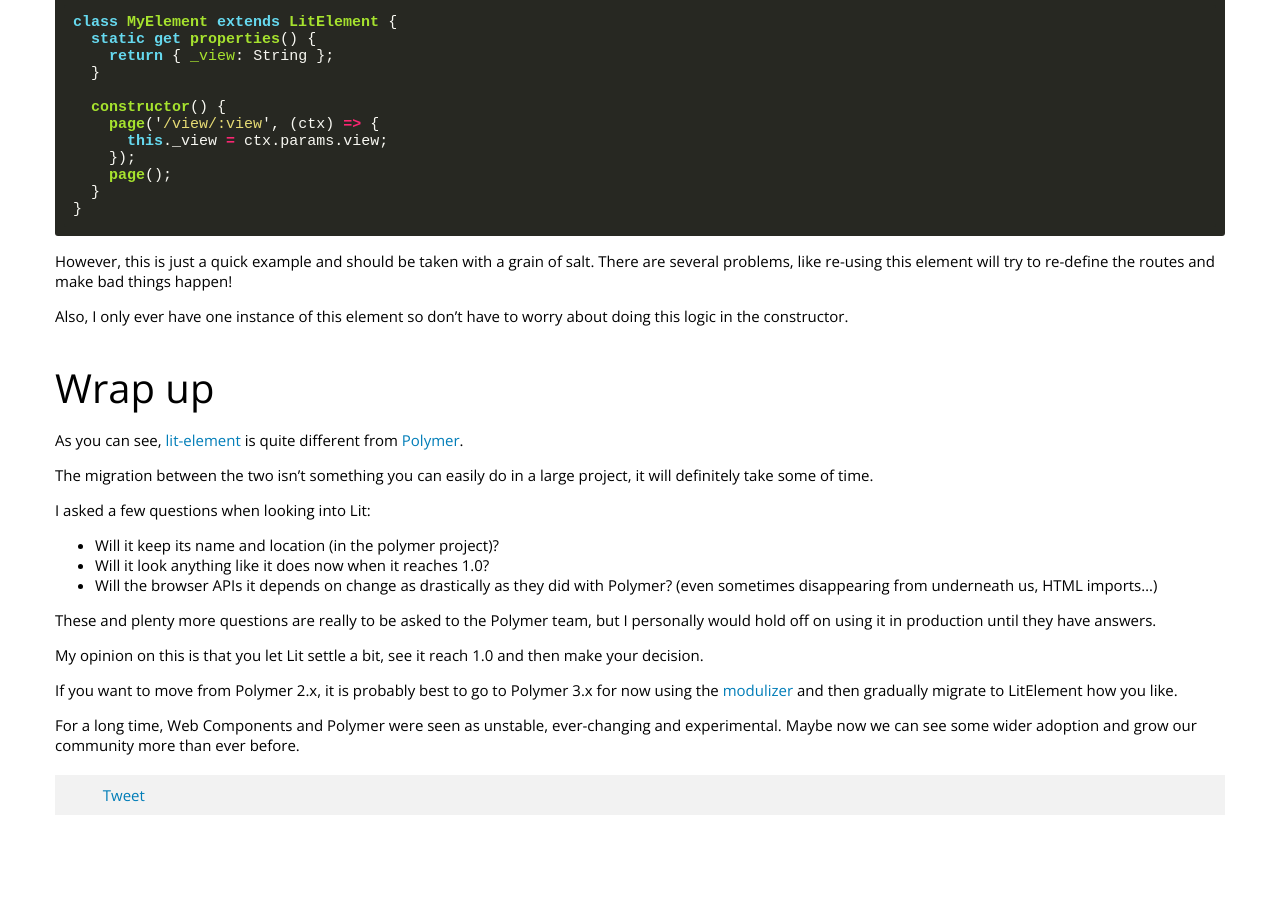
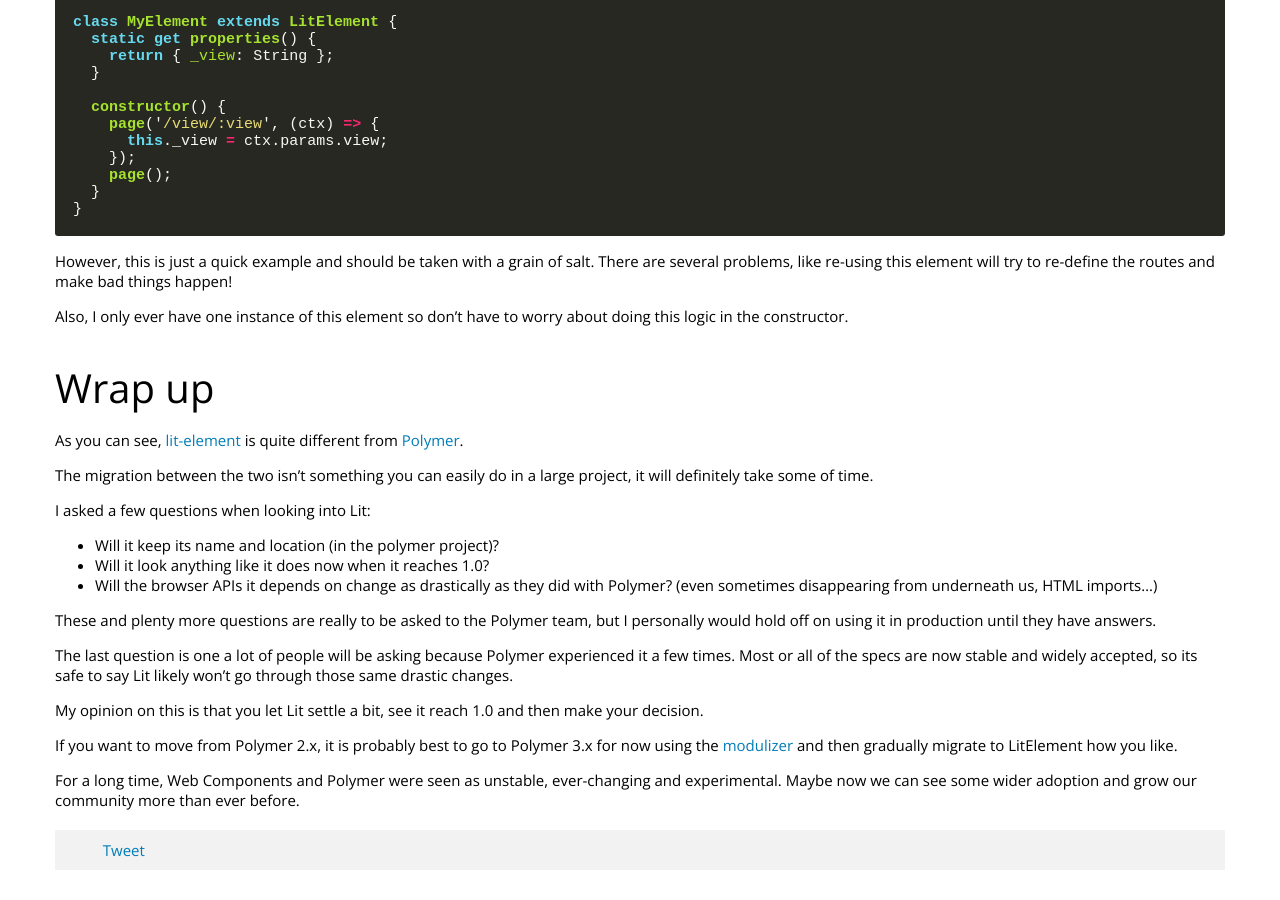
Before and after one commit to 43081j/43081j.github.io, a Jekyll site: the page built from _posts/2018-08-12-future-of-polymer.md, in a window 1280 px wide and 900 px high, scrolled down 8958 px. Built offline with Jekyll 4.4.1, drawn with Linux system fonts in a browser that asks for light colours; nearby versions of some CDN libraries; comment, search, counter and statistics services are not loaded; before the commit the page ends 9803 px from its top, so only the background shows below that.

Commit message:
Update 2018-08-12-future-of-polymer.md

```diff
--- a/_posts/2018-08-12-future-of-polymer.md
+++ b/_posts/2018-08-12-future-of-polymer.md
@@ -548,6 +548,11 @@
 but I personally would hold off on using it in production until they have
 answers.
 
+The last question is one a lot of people will be asking because Polymer
+experienced it a few times. Most or all of the specs are now stable and
+widely accepted, so its safe to say Lit likely won't go through those
+same drastic changes.
+
 My opinion on this is that you let Lit settle a bit, see it reach 1.0 and
 then make your decision.
 
```
